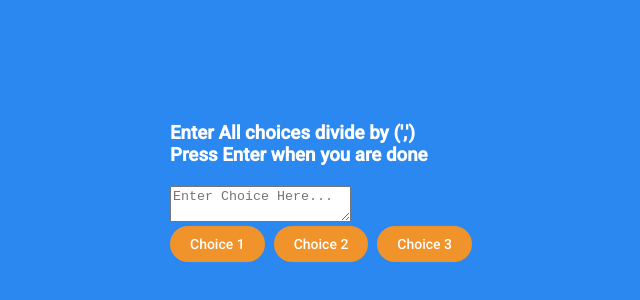
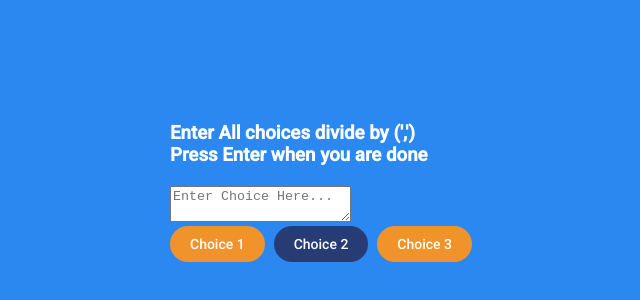
Before and after one commit to hamzaanwardev/random-choice-picker, a plain HTML site: page index.html in a window 1280 px wide. Shown: the part 208-508 px from the top of the page, without its empty margins (220-860 px from the left). Drawn offline with Linux system fonts and the light colour scheme.

Commit message:
Update index.html

```diff
--- a/index.html
+++ b/index.html
@@ -15,7 +15,7 @@
 
         <div id="tags">
             <span class="tag"> Choice 1</span>
-            <span class="tag"> Choice 2</span>
+            <span class="tag highlight"> Choice 2</span>
             <span class="tag"> Choice 3</span>
         </div>
     </div>
```
